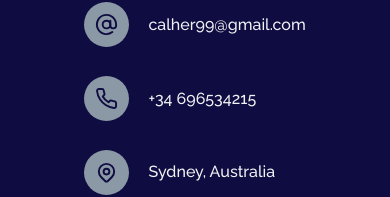
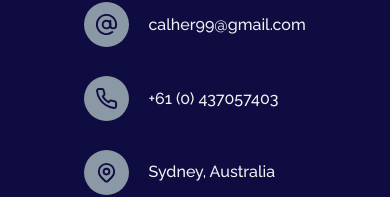
Before and after one commit to calher99/Portfolio_calher99, a React (Create React App) app: page / in a window 390 px wide. Shown: the part 5728-5925 px from the top of the page. Built offline with nearby package versions, Linux system fonts and the light colour scheme; no server answers; a web font is replaced by a local one.

Commit message:
add phone number

```diff
--- a/src/data/contactsData.js
+++ b/src/data/contactsData.js
@@ -1,6 +1,6 @@
 export const contactsData = {
   email: "calher99@gmail.com",
-  phone: "+34 696534215",
+  phone: "+61 (0) 437057403",
   address: "Sydney, Australia",
   github: "https://github.com/calher99",
   facebook: "https://www.facebook.com/carlos.alonsohernando",
```
